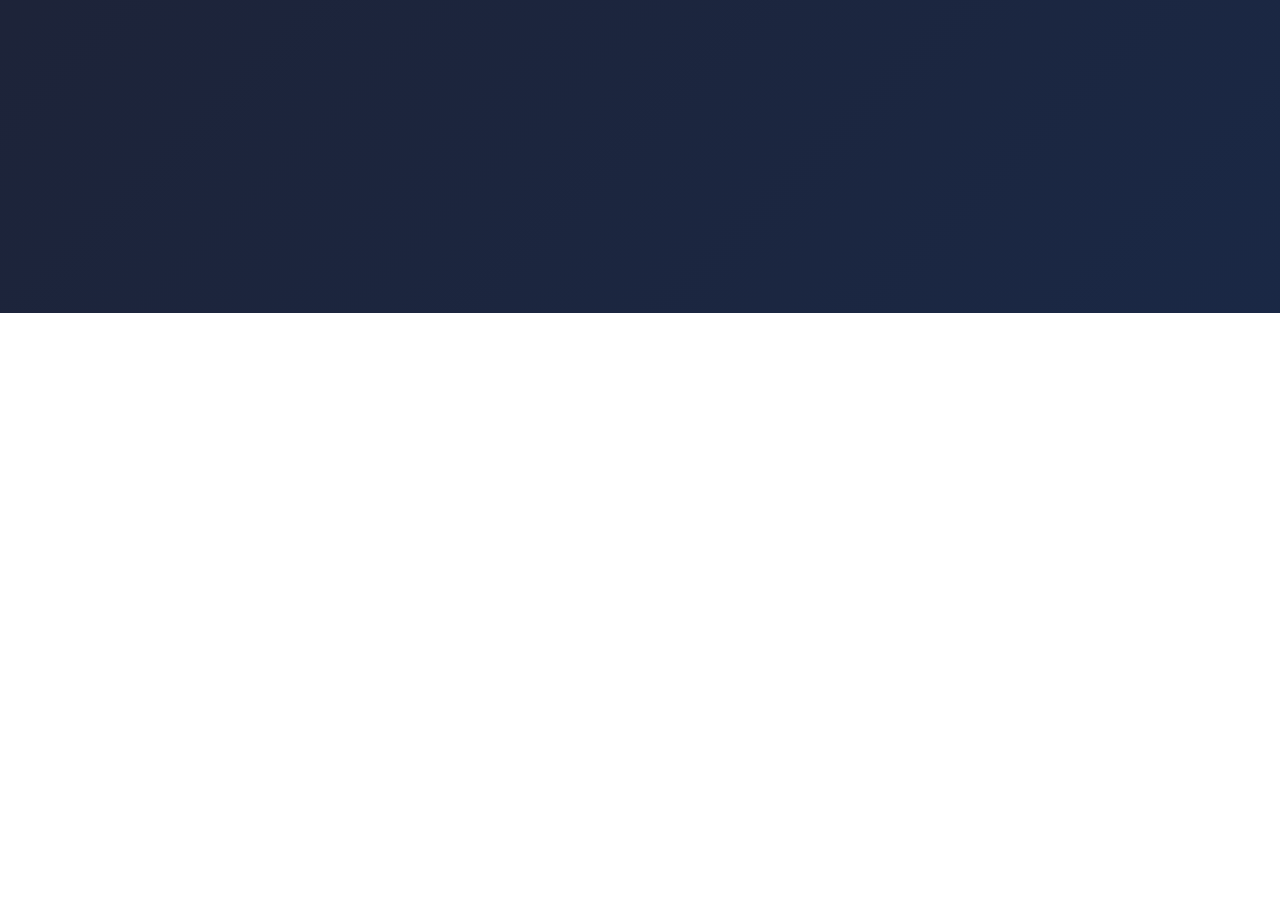
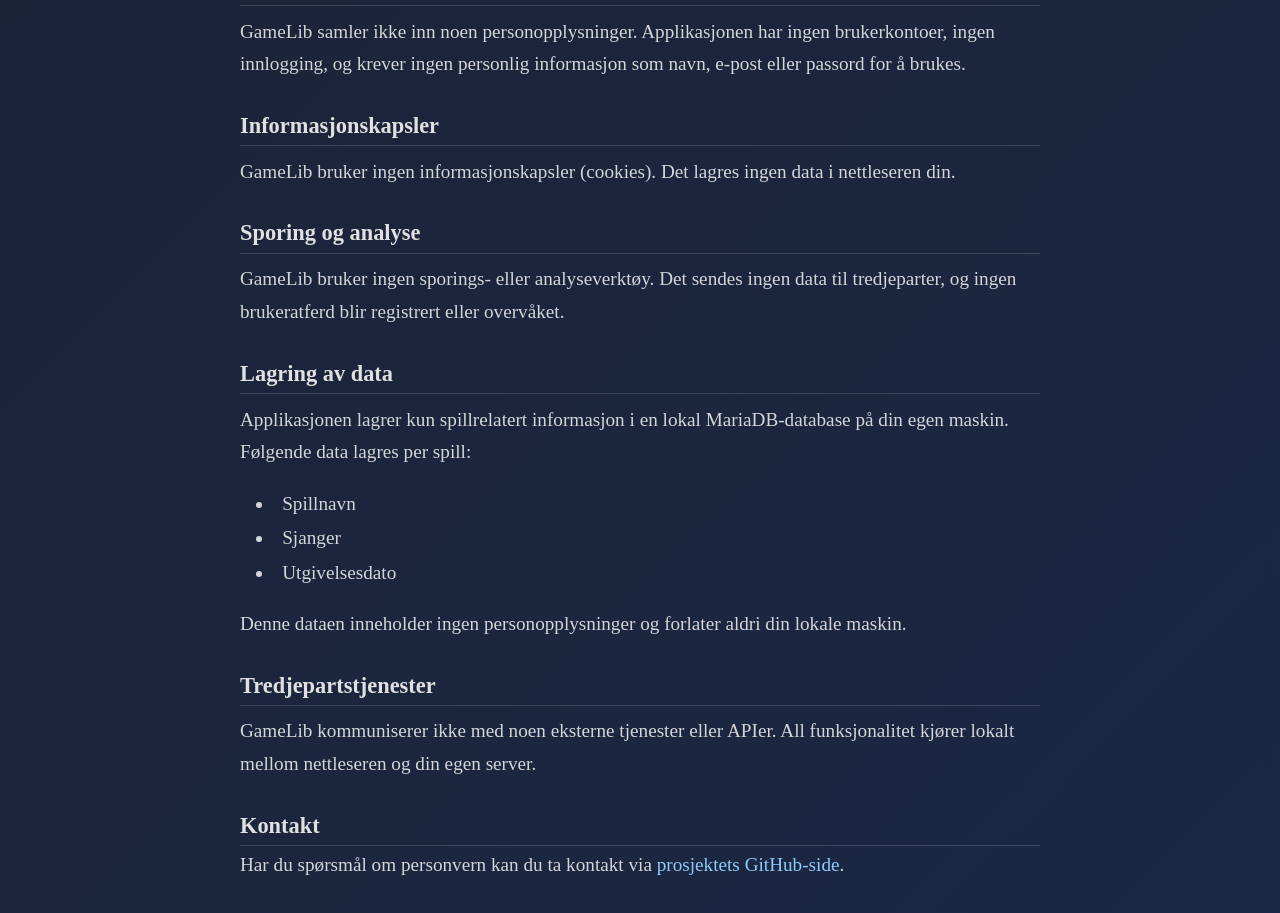
Before and after one commit to MagnusHSundby/GameLib, a Vue app in the folder frontend/: page /personvern in a window 1280 px wide. Before the commit this address had no page. Shown: the part 487-1400 px from the top of the page. Before the commit the page ends 800 px from the top, so only its background shows below. Built offline with nearby package versions, Linux system fonts and the light colour scheme.

Commit message:
feat: added privacy and policy view

```diff
--- a/frontend/src/components/NavBar.vue
+++ b/frontend/src/components/NavBar.vue
@@ -27,6 +27,7 @@ const linkRefs = ref<any[]>([]);
 const links = [
   { name: "Home", path: "/" },
   { name: "Games", path: "/games" },
+  { name: "Personvern", path: "/personvern" },
 ];
 
 onMounted(() => {
--- a/frontend/src/router/index.ts
+++ b/frontend/src/router/index.ts
@@ -1,19 +1,24 @@
-import { createRouter, createWebHistory } from 'vue-router'
+import { createRouter, createWebHistory } from "vue-router";
 
 const router = createRouter({
   history: createWebHistory(import.meta.env.BASE_URL),
   routes: [
     {
-      path: '/',
-      name: 'home',
-      component: () => import('../views/homeView.vue'),
+      path: "/",
+      name: "home",
+      component: () => import("../views/homeView.vue"),
     },
     {
-        path: '/games',
-        name: 'games',
-        component: () => import('../views/gamesView.vue'),
-      }
+      path: "/games",
+      name: "games",
+      component: () => import("../views/gamesView.vue"),
+    },
+    {
+      path: "/personvern",
+      name: "personvern",
+      component: () => import("../views/personvernView.vue"),
+    },
   ],
-})
+});
 
-export default router
+export default router;
--- /dev/null
+++ b/frontend/src/views/personvernView.vue
@@ -0,0 +1,146 @@
+<template>
+  <div class="article-wrapper">
+    <article class="personvern">
+      <AnimatedTitle text="Personvern" />
+      <p>Sist oppdatert: <time datetime="2026-03-24">24. mars 2026</time></p>
+      <section>
+        <h2>Innledning</h2>
+        <p>
+          GameLib er en lokal spillbibliotek-applikasjon som lar deg lagre og
+          bla gjennom en samling av videospill. Denne personvernerklæringen
+          beskriver hvordan applikasjonen håndterer data.
+        </p>
+      </section>
+      <section>
+        <h2>Personopplysninger</h2>
+        <p>
+          GameLib samler ikke inn noen personopplysninger. Applikasjonen har
+          ingen brukerkontoer, ingen innlogging, og krever ingen personlig
+          informasjon som navn, e-post eller passord for å brukes.
+        </p>
+      </section>
+      <section>
+        <h2>Informasjonskapsler</h2>
+        <p>
+          GameLib bruker ingen informasjonskapsler (cookies). Det lagres ingen
+          data i nettleseren din.
+        </p>
+      </section>
+      <section>
+        <h2>Sporing og analyse</h2>
+        <p>
+          GameLib bruker ingen sporings- eller analyseverktøy. Det sendes ingen
+          data til tredjeparter, og ingen brukeratferd blir registrert eller
+          overvåket.
+        </p>
+      </section>
+      <section>
+        <h2>Lagring av data</h2>
+        <p>
+          Applikasjonen lagrer kun spillrelatert informasjon i en lokal
+          MariaDB-database på din egen maskin. Følgende data lagres per spill:
+        </p>
+        <ul>
+          <li>Spillnavn</li>
+          <li>Sjanger</li>
+          <li>Utgivelsesdato</li>
+        </ul>
+        <p>
+          Denne dataen inneholder ingen personopplysninger og forlater aldri din
+          lokale maskin.
+        </p>
+      </section>
+      <section>
+        <h2>Tredjepartstjenester</h2>
+        <p>
+          GameLib kommuniserer ikke med noen eksterne tjenester eller APIer. All
+          funksjonalitet kjører lokalt mellom nettleseren og din egen server.
+        </p>
+      </section>
+      <section>
+        <h2>Kontakt</h2>
+        <address>
+          Har du spørsmål om personvern kan du ta kontakt via
+          <a href="https://github.com/magnushsundby/gamelib"
+            >prosjektets GitHub-side</a
+          >.
+        </address>
+      </section>
+    </article>
+  </div>
+</template>
+
+<script setup lang="ts">
+import AnimatedTitle from "@/components/AnimatedTitle.vue";
+</script>
+
+<style scoped>
+.article-wrapper {
+  text-align: center;
+  font-size: 1.2rem;
+  font-weight: bold;
+  color: whitesmoke;
+  max-width: 800px;
+  margin: 0 auto;
+  padding: 2rem 1.5rem;
+}
+
+.personvern {
+  text-align: left;
+}
+
+.personvern h2 {
+  color: #e0e0e0;
+  font-size: 1.4rem;
+  margin-top: 2rem;
+  margin-bottom: 0.5rem;
+  border-bottom: 1px solid rgba(255, 255, 255, 0.15);
+  padding-bottom: 0.4rem;
+}
+
+.personvern p {
+  font-weight: normal;
+  line-height: 1.7;
+  color: rgba(245, 245, 245, 0.85);
+  margin: 0.6rem 0;
+}
+
+.personvern time {
+  font-style: italic;
+}
+
+.personvern ul {
+  display: inline-block;
+  text-align: left;
+  list-style-position: inside;
+  padding: 0;
+  margin: 0.5rem 0 0.5rem 1rem;
+}
+
+.personvern li {
+  font-weight: normal;
+  color: rgba(245, 245, 245, 0.85);
+  line-height: 1.8;
+}
+
+.personvern a {
+  color: #90caf9;
+  text-decoration: none;
+  transition: color 0.2s;
+}
+
+.personvern a:hover {
+  color: #bbdefb;
+  text-decoration: underline;
+}
+
+.personvern address {
+  font-style: normal;
+  font-weight: normal;
+  color: rgba(245, 245, 245, 0.85);
+}
+
+.personvern section:first-of-type h2 {
+  margin-top: 1rem;
+}
+</style>
```
